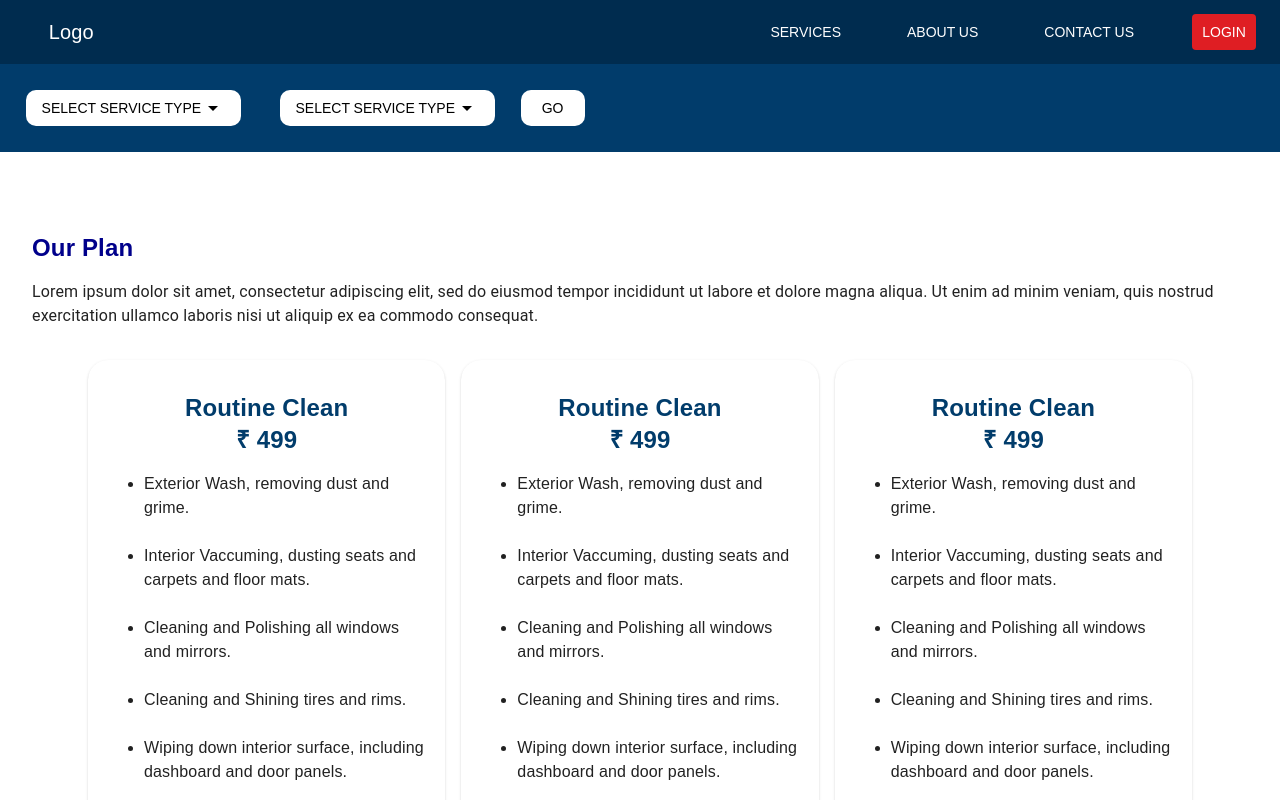
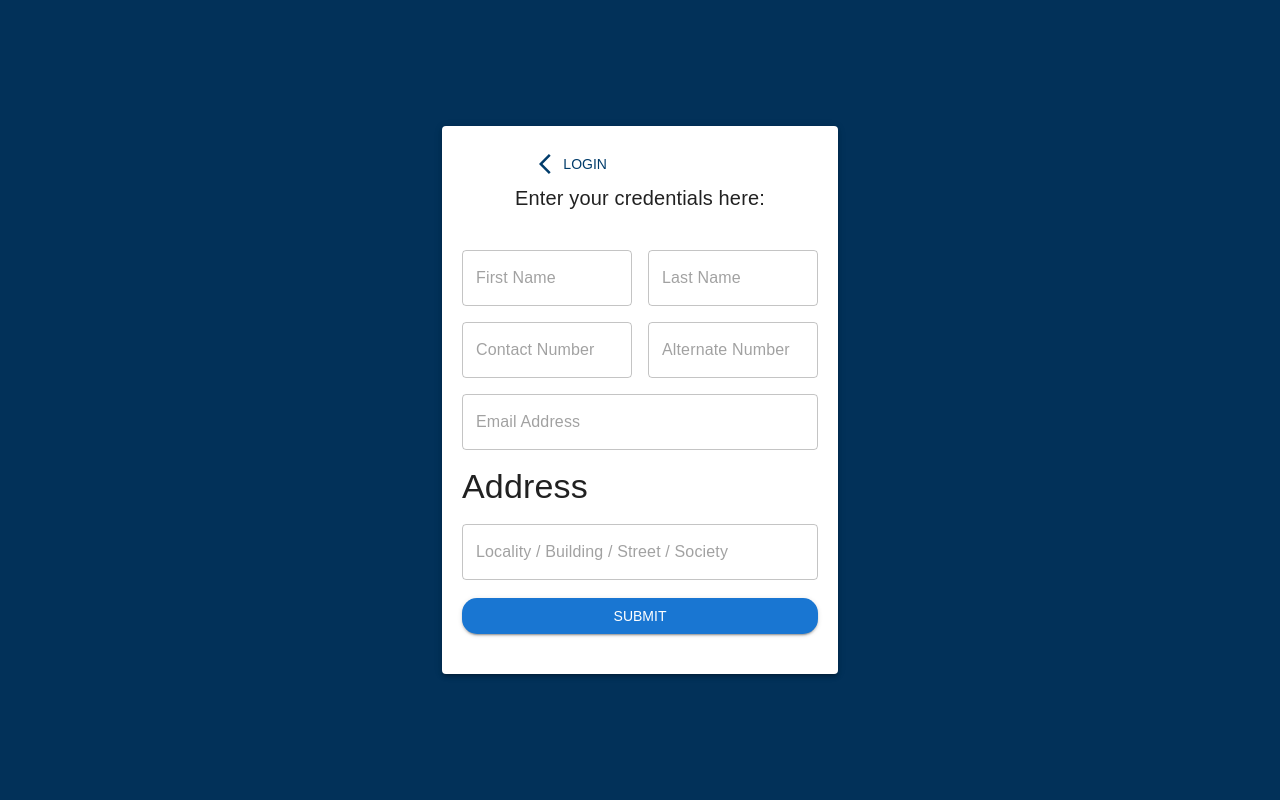
Before and after one commit to titikshapandey1/Carwash1, a React (Create React App) app: page / in a window 1280 px wide. Shown: the top 800 px of the page. Built offline with nearby package versions, Linux system fonts and the light colour scheme.

Commit message:
Register

```diff
--- a/src/App.js
+++ b/src/App.js
@@ -19,15 +19,18 @@ import OurServices from "./app/components/OurServices";
 import Card1 from "./app/components/Card";
 import Guest5 from "./app/pages/users/Guest5";
 import Review from "./app/components/Review";
-import Guest2 from "./app/pages/users/Guest2";
+// import Guest2 from "./app/pages/users/Guest2";
 import Ourplans from "./app/pages/users/Ourplans";
 import Subscribe from "./app/pages/users/Subscribe";
 import Contactus from "./app/pages/users/Contactus";
 import HomeCards from "./app/components/Home/HomeCards";
 
+
+
 function App() {
   return (
     <>
+
       {/* <Dryclean/> */}
       {/* <Card1/> */}
       {/* <HomeCards/> */}
@@ -42,7 +45,7 @@ function App() {
       {/* <Guest1/>   */}
       {/* <Login /> */}
       {/* <Question/> */}
-      {/* <RegisterPage/> */}
+      <RegisterPage/>
       {/* <Mobile/> */}
       {/* <Otp/> */}
       {/* <Rectanglefield/> */}
@@ -51,7 +54,7 @@ function App() {
       {/* <Booking/> */}
       {/* <Footer/> */}
       {/* <Contactus/> */}
-      <Guest2 />
+      {/* <Guest2 /> */}
       {/* <Ourplans/> */}
       {/* <Subscribe/> */}
       {/* <Review/> */}
--- a/src/app/pages/users/Register.js
+++ b/src/app/pages/users/Register.js
@@ -1,3 +1,197 @@
+
+// import React from 'react';
+// import {
+//   Container,
+//   Grid,
+//   Paper,
+//   TextField,
+//   Button,
+//   Typography,
+//   Box,
+// } from '@mui/material';
+// import car1 from "../../assests/images/car1guest.png"
+
+
+// function RegisterPage() {
+//   const paperStyle = {
+//     padding: '20px',
+//     display: 'flex',
+//     flexDirection: 'column',
+//     alignItems: 'center',
+//     width: '100%',
+
+//   };
+
+//   const formStyle = {
+//     width: '100%', // Full width
+//     marginTop: '10%',
+//   };
+
+//   const submitButtonStyle = {
+//      margin: '20px 0',
+//     width: '150px', // Adjust the width as needed
+//   borderRadius: '10px', // Adjust the border radius as needed
+//   //margin: '0 auto', // Center the button horizontally
+//   display: 'block', // Ensure the button takes up the full width of its container
+//   textAlign: 'center',
+//   marginTop:"5%" ,
+//   marginLeft:{xs:"20%",sm:"30%"}
+//   };
+//   const img={
+//     backgroundImage: `url(${car1})`,
+//     backgroundPosition: 'center', // Center the background image
+//   backgroundSize: 'cover',      // Make the background image cover the container
+
+
+
+//   };
+
+//   return (
+//     <Box
+//       sx={{
+//         backgroundImage: 'url("your-background-image-url.jpg")',
+//         backgroundColor: '#023159',
+//         backgroundSize: 'cover',
+//         backgroundPosition: 'center',
+//         height: '100%',
+//         display: 'flex',
+//         justifyContent: 'center',
+//         alignItems: 'center',
+//       }}
+//     >
+//       <Container component="main" maxWidth="xs">
+//         <Grid container style={img}>
+//           <Paper elevation={3} style={paperStyle} >
+//             <Button sx={{ marginLeft: '-80%', fontSize: '800' }}>
+//               <b>{"<"}Log in</b>
+//             </Button>
+//             <Typography variant="h6">Enter your credentials here:</Typography>
+//             <form style={formStyle} noValidate>
+//               <Grid container spacing={2}>
+//                 <Grid item xs={12} sm={6}>
+//                   <TextField
+//                     variant="outlined"
+//                     required
+//                     fullWidth
+//                     id="firstName"
+//                     placeholder="First Name"
+//                     name="firstName"
+//                   />
+//                 </Grid>
+//                 <Grid item xs={12} sm={6}>
+//                   <TextField
+//                     variant="outlined"
+//                     required
+//                     fullWidth
+//                     id="lastName"
+//                     placeholder="Last Name"
+//                     name="lastName"
+//                   />
+//                 </Grid>
+//                 <Grid item xs={12} sm={6}>
+//                   <TextField
+//                     variant="outlined"
+//                     required
+//                     fullWidth
+//                     id="contactNumber"
+//                     placeholder="Contact Number"
+//                     name="contactNumber"
+//                   />
+//                 </Grid>
+//                 <Grid item xs={12} sm={6}>
+//                   <TextField
+//                     variant="outlined"
+//                     fullWidth
+//                     id="alternateNumber"
+//                     placeholder="Alternate Number"
+//                     name="alternateNumber"
+//                   />
+//                 </Grid>
+//                 <Grid item xs={12}>
+//                   <TextField
+//                     variant="outlined"
+//                     required
+//                     fullWidth
+//                     id="email"
+//                     placeholder="Email Address"
+//                     name="email"
+//                   />
+//                 </Grid>
+//                 <Grid item xs={12}>
+//                 <Typography variant='h4'>Address<br/></Typography>
+//                 </Grid>
+
+//                 <Grid item xs={12}>
+//                   <TextField
+//                     variant="outlined"
+//                     required
+//                     fullWidth
+//                     id="Locality / Building / Street / Society"
+//                     placeholder="Locality / Building / Street / Society"
+//                     name="Locality / Building / Street / Society"
+//                   />
+//                 </Grid>
+//                 <Grid item xs={12} sm={6}>
+//                   <TextField
+//                     variant="outlined"
+//                     required
+//                     fullWidth
+//                     id="city/Town"
+//                     placeholder="City / Town  District"
+//                     name="city/Town"
+//                   />
+//                 </Grid>
+//                 <Grid item xs={12} sm={6}>
+//                   <TextField
+//                     variant="outlined"
+//                     required
+//                     fullWidth
+//                     id=" District"
+//                     placeholder=" District"
+//                     name=" District"
+//                   />
+//                 </Grid>
+//                 <Grid item xs={12} sm={8}>
+//                   <TextField
+//                     variant="outlined"
+//                     required
+//                     fullWidth
+//                     id="State"
+//                     placeholder="State"
+//                     name="State"
+//                   />
+//                 </Grid>
+//                 <Grid item xs={12} sm={4}>
+//                   <TextField
+//                     variant="outlined"
+//                     required
+//                     fullWidth
+//                     id="Pincode"
+//                     placeholder=" Pincode"
+//                     name="Pincode"
+//                   />
+//                 </Grid>
+//               </Grid>
+//               <Button
+//                 type="submit"
+//                 fullWidth
+//                 variant="contained"
+//                 color="primary"
+//                 style={submitButtonStyle}
+//               >
+//               submit
+//               </Button>
+//             </form>
+//           </Paper>
+//         </Grid>
+//       </Container>
+//     </Box>
+//   );
+// }
+
+// export default RegisterPage;
+
+
 
 import React from 'react';
 import {
@@ -9,7 +203,10 @@ import {
   Typography,
   Box,
 } from '@mui/material';
-import car1 from "../../assests/images/car1guest.png"
+import car1 from '../../assests/images/car1guest.png';
+import { useFormik } from 'formik';
+import * as Yup from 'yup';
+import ArrowBackIosIcon from "@mui/icons-material/ArrowBackIos";
 
 
 function RegisterPage() {
@@ -19,63 +216,146 @@ function RegisterPage() {
     flexDirection: 'column',
     alignItems: 'center',
     width: '100%',
+  };
+  const formStyle = {
+    width: "100%",
+    marginTop: "10%",
+    position: "center",
+    // height:"100%",
+    // width:"100%",
+  };
+  // const formStyle = {
+  //   width: '100%', // Full width
+  //   marginTop: '10%',
+  // };
 
+  // const submitButtonStyle = {
+  //   margin: '20px 0',
+  //   width: '150px',
+  //   borderRadius: '10px',
+  //   display: 'block',
+  //   textAlign: 'center',
+  //   marginTop: '5%',
+  //   marginLeft: { xs: '20%', sm: '30%' },
+  // };
+  const submitButtonStyle = {
+    margin: "20px 0",
+    // width: '450px',
+    borderRadius: 15,
+    display: "block",
+    textAlign: "center",
+    marginTop: "5%",
+    marginLeft: { xs: "20%", sm: "30%" },
+  };
+  // const img = {
+  //   backgroundImage: `url(${car1})`,
+  //   backgroundPosition: 'center',
+  //   backgroundSize: 'cover',
+  // };
+
+  const img = {
+    backgroundImage: `url(${car1})`,
+    backgroundPosition: "center",
+    backgroundSize: "contain",
+    backgroundRepeat: "no-repeat",
+    borderRadius: 50,
+    height: "100%",
   };
 
-  const formStyle = {
-    width: '100%', // Full width
-    marginTop: '10%',
-  };
+  const validationSchema = Yup.object().shape({
+    firstName: Yup.string().required('First Name is required'),
+    lastName: Yup.string().required('Last Name is required'),
+    contactNumber: Yup.string()
+      .required('Contact Number is required')
+      .matches(/^\d{10}$/, 'Invalid Contact Number'),
+    alternateNumber: Yup.string(),
+    email: Yup.string()
+      .required('Email Address is required')
+      .email('Invalid Email Address'),
+    address: Yup.string()
+    .required('Field is required')
 
-  const submitButtonStyle = {
-     margin: '20px 0',
-    width: '150px', // Adjust the width as needed
-  borderRadius: '10px', // Adjust the border radius as needed
-  //margin: '0 auto', // Center the button horizontally
-  display: 'block', // Ensure the button takes up the full width of its container
-  textAlign: 'center',
-  marginTop:"5%" ,
-  marginLeft:{xs:"20%",sm:"30%"}
-  };
-  const img={
-    backgroundImage: `url(${car1})`,
-    backgroundPosition: 'center', // Center the background image
-  backgroundSize: 'cover',      // Make the background image cover the container
+  });
 
-
-
-  };
+  const formik = useFormik({
+    initialValues: {
+      firstName: '',
+      lastName: '',
+      contactNumber: '',
+      alternateNumber: '',
+      email: '',
+      address:'',
+    },
+    validationSchema,
+    onSubmit: (values) => {
+      console.log(values);
+    },
+  });
 
   return (
     <Box
       sx={{
-        backgroundImage: 'url("your-background-image-url.jpg")',
-        backgroundColor: '#023159',
-        backgroundSize: 'cover',
-        backgroundPosition: 'center',
-        height: '100%',
-        display: 'flex',
-        justifyContent: 'center',
-        alignItems: 'center',
+
+        // backgroundImage: 'url("your-background-image-url.jpg")',
+        backgroundColor: "#023159",
+          backgroundSize: "cover",
+          backgroundPosition: "center",
+          height: "100vh",
+          width: "100vw",
+          display: "flex",
+          justifyContent: "center",
+          alignItems: "center",
       }}
     >
-      <Container component="main" maxWidth="xs">
+       <Box
+          sx={{
+            width: "150vh",
+            height: "50%",
+            display: "flex",
+            justifyContent: "center",
+            alignItems: "center",
+          }}
+        >
+      <Container  maxWidth="xs">
         <Grid container style={img}>
-          <Paper elevation={3} style={paperStyle} >
-            <Button sx={{ marginLeft: '-80%', fontSize: '800' }}>
-              <b>{"<"}Log in</b>
-            </Button>
-            <Typography variant="h6">Enter your credentials here:</Typography>
-            <form style={formStyle} noValidate>
+          <Paper elevation={3} style={paperStyle} sx={{ width: "100%" }}>
+
+            {/* <Button sx={{ marginLeft: '-80%', fontSize: '800' }}>
+              <b>{'<'}Log in</b>
+            </Button> */}
+             <Box style={{ display: "flex" }}>
+                  <Button
+                    sx={{ color: "#013C6B",   marginLeft: '-80%', fontSize: '800' }}
+                  >
+                    <ArrowBackIosIcon />Login
+                  </Button>
+                </Box>
+            <Typography variant="h6">
+              Enter your credentials here:
+            </Typography>
+            <form
+              style={formStyle}
+              // noValidate
+              onSubmit={formik.handleSubmit}
+            >
               <Grid container spacing={2}>
-                <Grid item xs={12} sm={6}>
+                <Grid item xs={5} sm={6}>
                   <TextField
                     variant="outlined"
                     required
                     fullWidth
                     id="firstName"
-                    label="First Name"
+                    placeholder="First Name"
                     name="firstName"
+                    onChange={formik.handleChange}
+                    value={formik.values.firstName}
+                    error={
+                      formik.touched.firstName &&
+                      Boolean(formik.errors.firstName)
+                    }
+                    helperText={
+                      formik.touched.firstName && formik.errors.firstName
+                    }
                   />
                 </Grid>
                 <Grid item xs={12} sm={6}>
@@ -84,8 +364,17 @@ function RegisterPage() {
                     required
                     fullWidth
                     id="lastName"
-                    label="Last Name"
+                 placeholder="Last Name"
                     name="lastName"
+                    onChange={formik.handleChange}
+                    value={formik.values.lastName}
+                    error={
+                      formik.touched.lastName &&
+                      Boolean(formik.errors.lastName)
+                    }
+                    helperText={
+                      formik.touched.lastName && formik.errors.lastName
+                    }
                   />
                 </Grid>
                 <Grid item xs={12} sm={6}>
@@ -94,8 +383,18 @@ function RegisterPage() {
                     required
                     fullWidth
                     id="contactNumber"
-                    label="Contact Number"
+                    placeholder="Contact Number"
                     name="contactNumber"
+                    onChange={formik.handleChange}
+                    value={formik.values.contactNumber}
+                    error={
+                      formik.touched.contactNumber &&
+                      Boolean(formik.errors.contactNumber)
+                    }
+                    helperText={
+                      formik.touched.contactNumber &&
+                      formik.errors.contactNumber
+                    }
                   />
                 </Grid>
                 <Grid item xs={12} sm={6}>
@@ -103,8 +402,10 @@ function RegisterPage() {
                     variant="outlined"
                     fullWidth
                     id="alternateNumber"
-                    label="Alternate Number"
+                    placeholder="Alternate Number"
                     name="alternateNumber"
+                    onChange={formik.handleChange}
+                    value={formik.values.alternateNumber}
                   />
                 </Grid>
                 <Grid item xs={12}>
@@ -113,64 +414,42 @@ function RegisterPage() {
                     required
                     fullWidth
                     id="email"
-                    label="Email Address"
+                    placeholder="Email Address"
                     name="email"
+                    onChange={formik.handleChange}
+                    value={formik.values.email}
+                    error={
+                      formik.touched.email && Boolean(formik.errors.email)
+                    }
+                    helperText={
+                      formik.touched.email && formik.errors.email
+                    }
                   />
                 </Grid>
+                {/* Add other form fields here */}
                 <Grid item xs={12}>
-                <Typography variant='h4'>Address<br/></Typography>
+                  <Typography variant="h4">Address</Typography>
                 </Grid>
-
+                {/* Add address fields */}
                 <Grid item xs={12}>
                   <TextField
                     variant="outlined"
                     required
                     fullWidth
                     id="Locality / Building / Street / Society"
-                    label="Locality / Building / Street / Society"
+                    placeholder="Locality / Building / Street / Society"
                     name="Locality / Building / Street / Society"
+                    onChange={formik.handleChange}
+                    value={formik.values.address}
+                    error={
+                      formik.touched.address && Boolean(formik.errors.address)
+                    }
+                    helperText={
+                      formik.touched.address && formik.errors.address
+                    }
                   />
                 </Grid>
-                <Grid item xs={12} sm={6}>
-                  <TextField
-                    variant="outlined"
-                    required
-                    fullWidth
-                    id="city/Town"
-                    label="City / Town  District"
-                    name="city/Town"
-                  />
-                </Grid>
-                <Grid item xs={12} sm={6}>
-                  <TextField
-                    variant="outlined"
-                    required
-                    fullWidth
-                    id=" District"
-                    label=" District"
-                    name=" District"
-                  />
-                </Grid>
-                <Grid item xs={12} sm={8}>
-                  <TextField
-                    variant="outlined"
-                    required
-                    fullWidth
-                    id="State"
-                    label="State"
-                    name="State"
-                  />
-                </Grid>
-                <Grid item xs={12} sm={4}>
-                  <TextField
-                    variant="outlined"
-                    required
-                    fullWidth
-                    id="Pincode"
-                    label=" Pincode"
-                    name="Pincode"
-                  />
-                </Grid>
+                {/* Add more address fields */}
               </Grid>
               <Button
                 type="submit"
@@ -179,12 +458,13 @@ function RegisterPage() {
                 color="primary"
                 style={submitButtonStyle}
               >
-              submit
+                Submit
               </Button>
             </form>
           </Paper>
         </Grid>
       </Container>
+      </Box>
     </Box>
   );
 }
```
